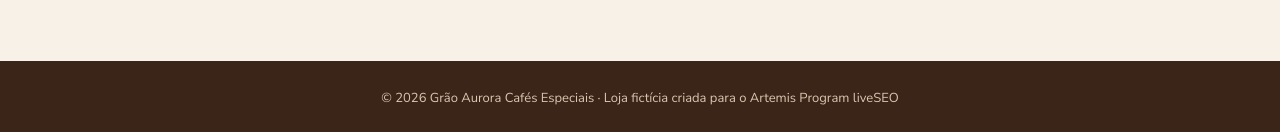
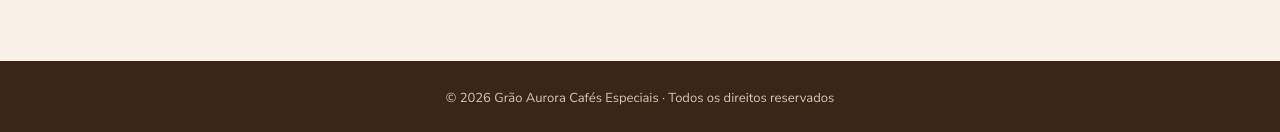
Before and after one commit to HugoLimaSEO/loja-grao-aurora, a plain HTML site: page index.html in a window 1280 px wide. Shown: the part 1556-1688 px from the top of the page. Drawn offline with Linux system fonts and the light colour scheme.

Commit message:
Rodapé da loja
Co-Authored-By: Claude Opus 5.5 <noreply@anthropic.com>

```diff
--- a/index.html
+++ b/index.html
@@ -143,7 +143,7 @@
   </section>
 </main>
 
-<footer>© 2026 Grão Aurora Cafés Especiais · Loja fictícia criada para o Artemis Program liveSEO</footer>
+<footer>© 2026 Grão Aurora Cafés Especiais · Todos os direitos reservados</footer>
 
 <script>
   // Configuração de ambiente da loja
```
